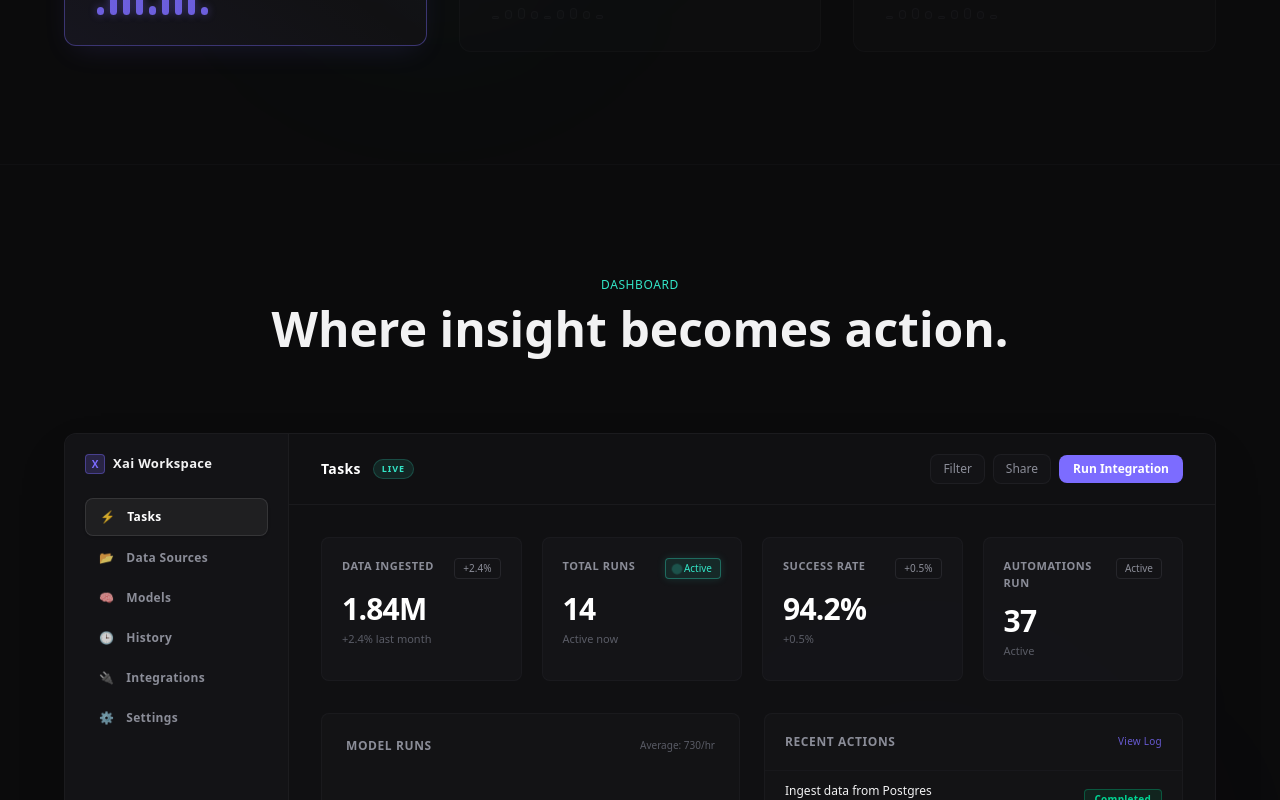
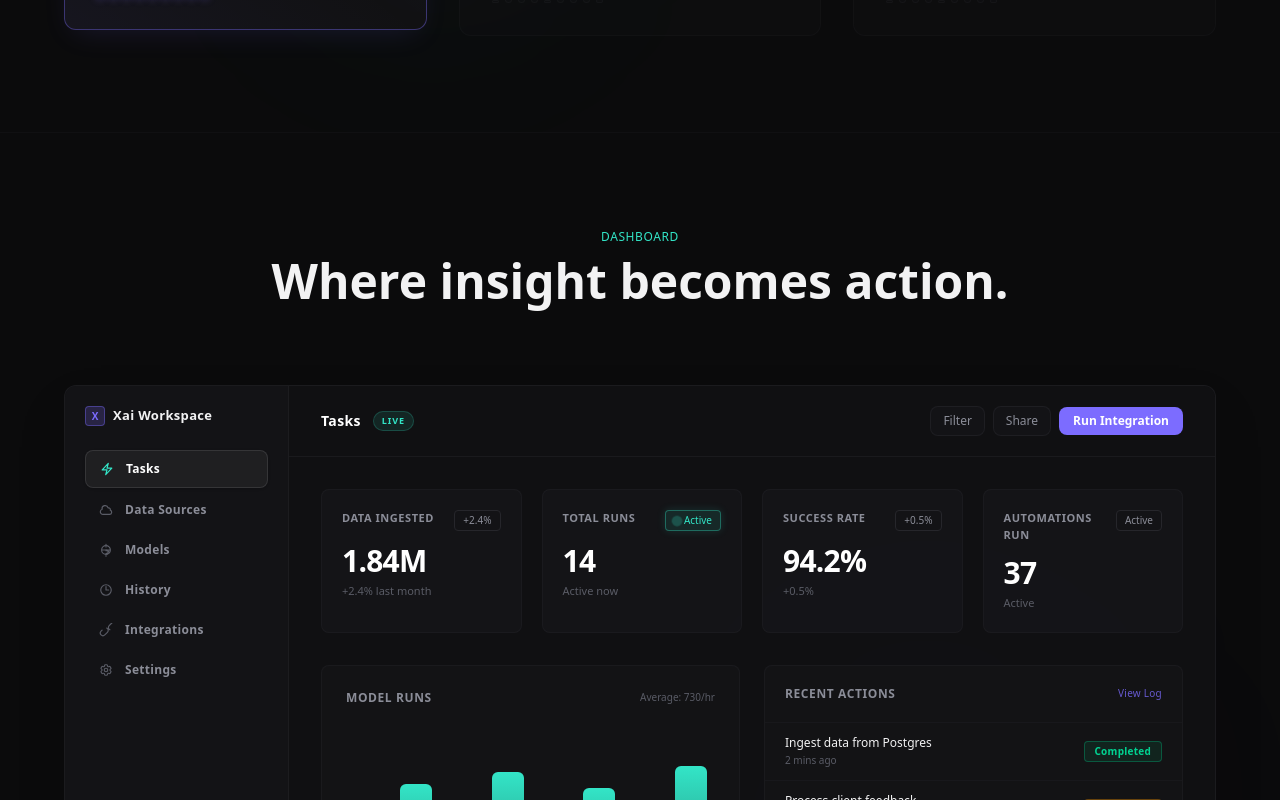
Before and after one commit to ashrafalve/Xai-Frontend, a Next.js app: page / in a window 1280 px wide. Shown: the part 1360-2160 px from the top of the page. Built offline with nearby package versions, Linux system fonts and the light colour scheme.

Commit message:
added updated urls and replace icons

```diff
--- a/src/components/sections/DashboardPreview.tsx
+++ b/src/components/sections/DashboardPreview.tsx
@@ -8,12 +8,12 @@ const EASING = "easeInOut";
 
 // Sidebar configuration
 const sidebarItems = [
-  { id: "Tasks", label: "Tasks", icon: "⚡" },
-  { id: "Data Sources", label: "Data Sources", icon: "📂" },
-  { id: "Models", label: "Models", icon: "🧠" },
-  { id: "History", label: "History", icon: "🕒" },
-  { id: "Integrations", label: "Integrations", icon: "🔌" },
-  { id: "Settings", label: "Settings", icon: "⚙️" },
+  { id: "Tasks", label: "Tasks" },
+  { id: "Data Sources", label: "Data Sources" },
+  { id: "Models", label: "Models" },
+  { id: "History", label: "History" },
+  { id: "Integrations", label: "Integrations" },
+  { id: "Settings", label: "Settings" },
 ];
 
 // Mock dashboard databases per sidebar tab
@@ -188,6 +188,52 @@ const dashboardData: Record<string, {
   }
 };
 
+function SidebarIcon({ id }: { id: string }) {
+  const baseClass = "w-3.5 h-3.5 stroke-[2] fill-none stroke-current";
+  switch (id) {
+    case "Tasks":
+      return (
+        <svg className={baseClass} viewBox="0 0 24 24">
+          <path strokeLinecap="round" strokeLinejoin="round" d="M3.75 13.5l10.5-11.25L12 10.5h8.25L9.75 21.75 12 13.5H3.75z" />
+        </svg>
+      );
+    case "Data Sources":
+      return (
+        <svg className={baseClass} viewBox="0 0 24 24">
+          <path strokeLinecap="round" strokeLinejoin="round" d="M2.25 15a4.5 4.5 0 004.5 4.5H18a3.75 3.75 0 001.332-7.257 3 3 0 00-3.758-3.848 5.25 5.25 0 00-10.233 2.33A4.502 4.502 0 002.25 15z" />
+        </svg>
+      );
+    case "Models":
+      return (
+        <svg className={baseClass} viewBox="0 0 24 24">
+          <path strokeLinecap="round" strokeLinejoin="round" d="M12 18a3.75 3.75 0 00.495-.032 5.99 5.99 0 004.582-4.582 3.75 3.75 0 00-.495-.032H12m0 4.646V18m0-11.354V6.25m0 16.5V21.5M12 2.25v.75m0 16.5a3.75 3.75 0 000-7.5" />
+          <path strokeLinecap="round" strokeLinejoin="round" d="M4.5 12h15m-15 0a7.5 7.5 0 0015 0m-15 0a7.5 7.5 0 0115 0" />
+        </svg>
+      );
+    case "History":
+      return (
+        <svg className={baseClass} viewBox="0 0 24 24">
+          <path strokeLinecap="round" strokeLinejoin="round" d="M12 6v6h4.5m4.5 0a9 9 0 11-18 0 9 9 0 0118 0z" />
+        </svg>
+      );
+    case "Integrations":
+      return (
+        <svg className={baseClass} viewBox="0 0 24 24">
+          <path strokeLinecap="round" strokeLinejoin="round" d="M13.19 8.688a4.5 4.5 0 011.242 7.244l-4.5 4.5a4.5 4.5 0 01-6.364-6.364l1.757-1.757m13.35-.622a4.5 4.5 0 01-1.242-7.244l4.5-4.5a4.5 4.5 0 016.364 6.364l-1.756 1.757" />
+        </svg>
+      );
+    case "Settings":
+      return (
+        <svg className={baseClass} viewBox="0 0 24 24">
+          <path strokeLinecap="round" strokeLinejoin="round" d="M9.594 3.94c.09-.542.56-.94 1.11-.94h2.593c.55 0 1.02.398 1.11.94l.213 1.281c.063.374.313.686.645.87.074.04.147.083.22.127.325.196.72.257 1.075.124l1.217-.456a1.125 1.125 0 011.37.49l1.296 2.247a1.125 1.125 0 01-.26 1.43l-1.003.828c-.293.241-.438.613-.43.992a7.723 7.723 0 010 .255c-.008.378.137.75.43.99l1.005.831c.424.35.534.954.26 1.43l-1.298 2.247a1.125 1.125 0 01-1.369.491l-1.217-.456c-.355-.133-.75-.072-1.076.124a6.47 6.47 0 01-.22.128c-.331.183-.581.495-.644.869l-.213 1.281c-.09.543-.56.94-1.11.94h-2.594c-.55 0-1.019-.398-1.11-.94l-.213-1.281c-.062-.374-.312-.686-.644-.87a6.52 6.52 0 01-.22-.127c-.325-.196-.72-.257-1.076-.124l-1.217.456a1.125 1.125 0 01-1.369-.49l-1.297-2.247a1.125 1.125 0 01.26-1.43l1.004-.83c.292-.24.437-.613.43-.991a6.932 6.932 0 010-.255c.007-.38-.138-.751-.43-.992l-1.004-.83a1.125 1.125 0 01-.26-1.43l1.297-2.247a1.125 1.125 0 011.37-.491l1.216.456c.356.133.751.072 1.076-.124.072-.044.146-.086.22-.128.332-.183.582-.495.644-.869l.214-1.28z" />
+          <path strokeLinecap="round" strokeLinejoin="round" d="M15 12a3 3 0 11-6 0 3 3 0 016 0z" />
+        </svg>
+      );
+    default:
+      return <span className="w-1.5 h-1.5 rounded-full bg-current" />;
+  }
+}
+
 export function DashboardPreview() {
   const [activeSidebar, setActiveSidebar] = useState("Tasks");
   const [hoveredBar, setHoveredBar] = useState<number | null>(null);
@@ -196,7 +242,7 @@ export function DashboardPreview() {
   const categoryData = dashboardData[activeSidebar] || dashboardData.Tasks;
 
   return (
-    <section className="py-28 px-8 bg-bg border-b border-border/20 relative overflow-hidden">
+    <section className="py-24 px-4 sm:px-8 bg-bg border-b border-border/20 relative overflow-hidden">
       <div className="absolute bottom-[10%] right-[10%] w-[450px] h-[450px] bg-accent/2.5 rounded-full blur-[110px] pointer-events-none" />
 
       <div className="mx-auto max-w-6xl">
@@ -224,8 +270,8 @@ export function DashboardPreview() {
                       : "text-text2 hover:text-text hover:bg-white/2"
                       }`}
                   >
-                    <span className={`text-[12px] opacity-80 ${activeSidebar === item.id ? "text-accent2" : "text-text3"}`}>
-                      {item.icon}
+                    <span className={`transition-colors duration-250 ${activeSidebar === item.id ? "text-accent2" : "text-text3"}`}>
+                      <SidebarIcon id={item.id} />
                     </span>
                     <span>{item.label}</span>
                   </button>
--- a/src/components/sections/Hero.tsx
+++ b/src/components/sections/Hero.tsx
@@ -10,7 +10,7 @@ const EASING = "easeOut";
 
 export function Hero() {
   return (
-    <section className="flex-1 pt-32 pb-16 px-8 bg-bg relative overflow-hidden">
+    <section className="flex-1 pt-32 pb-16 px-4 sm:px-8 bg-bg relative overflow-hidden">
       {/* Background glow effects */}
       <div className="absolute top-0 right-0 w-[500px] h-[500px] bg-accent/5 rounded-full blur-[120px] pointer-events-none" />
       <div className="absolute bottom-0 left-0 w-[400px] h-[400px] bg-accent2/5 rounded-full blur-[100px] pointer-events-none" />
--- a/src/components/sections/InsightFlow.tsx
+++ b/src/components/sections/InsightFlow.tsx
@@ -124,7 +124,7 @@ export function InsightFlow() {
   }, []);
 
   return (
-    <section ref={sectionRef} id="stages" className="py-28 px-8 bg-bg relative overflow-hidden border-b border-border/20">
+    <section ref={sectionRef} id="stages" className="py-24 px-4 sm:px-8 bg-bg relative overflow-hidden border-b border-border/20">
       <div className="absolute top-[30%] left-[20%] w-[350px] h-[350px] bg-accent2/2.5 rounded-full blur-[100px] pointer-events-none" />
 
       <div className="mx-auto max-w-6xl">
--- a/src/components/sections/SignatureInteraction.tsx
+++ b/src/components/sections/SignatureInteraction.tsx
@@ -8,24 +8,24 @@ const ClusterScene = lazy(() => import("@/components/three/ClusterScene"));
 const deliverableLinks = [
   {
     label: "GITHUB REPOSITORY",
-    href: "https://github.com/ashik-racoai/xai-workspace",
-    urlText: "github.com/ashik/xai-workspace",
+    href: "https://github.com/ashrafalve/Xai-Frontend",
+    urlText: "github.com/ashrafalve/Xai-Frontend",
   },
   {
     label: "LIVE DEPLOYMENT",
-    href: "https://xai-workspace.vercel.app",
-    urlText: "xai-workspace.vercel.app",
+    href: "https://xaiworkspace.vercel.app/",
+    urlText: "xaiworkspace.vercel.app",
   },
   {
     label: "PRODUCT DOCUMENTATION",
-    href: "#",
-    urlText: "xai-intelligence-workspace-pdf",
+    href: "https://xaiworkspace.vercel.app/product_experience_prototype_documentation.md",
+    urlText: "xai-prototype-documentation.md",
   },
 ];
 
 export function SignatureInteraction() {
   return (
-    <section id="signature" className="py-28 px-8 bg-bg relative overflow-hidden">
+    <section id="signature" className="py-24 px-4 sm:px-8 bg-bg relative overflow-hidden">
       {/* Dynamic Background Glow */}
       <div className="absolute top-[20%] right-[-10%] w-[400px] h-[400px] bg-accent/2.5 rounded-full blur-[100px] pointer-events-none" />
       <div className="absolute bottom-[20%] left-[-10%] w-[350px] h-[350px] bg-accent2/2.5 rounded-full blur-[100px] pointer-events-none" />
```
Also changed, not shown: 2 other files (tests, documents, lock files or other folders). Lines whose indentation alone changed are shown as unchanged.
